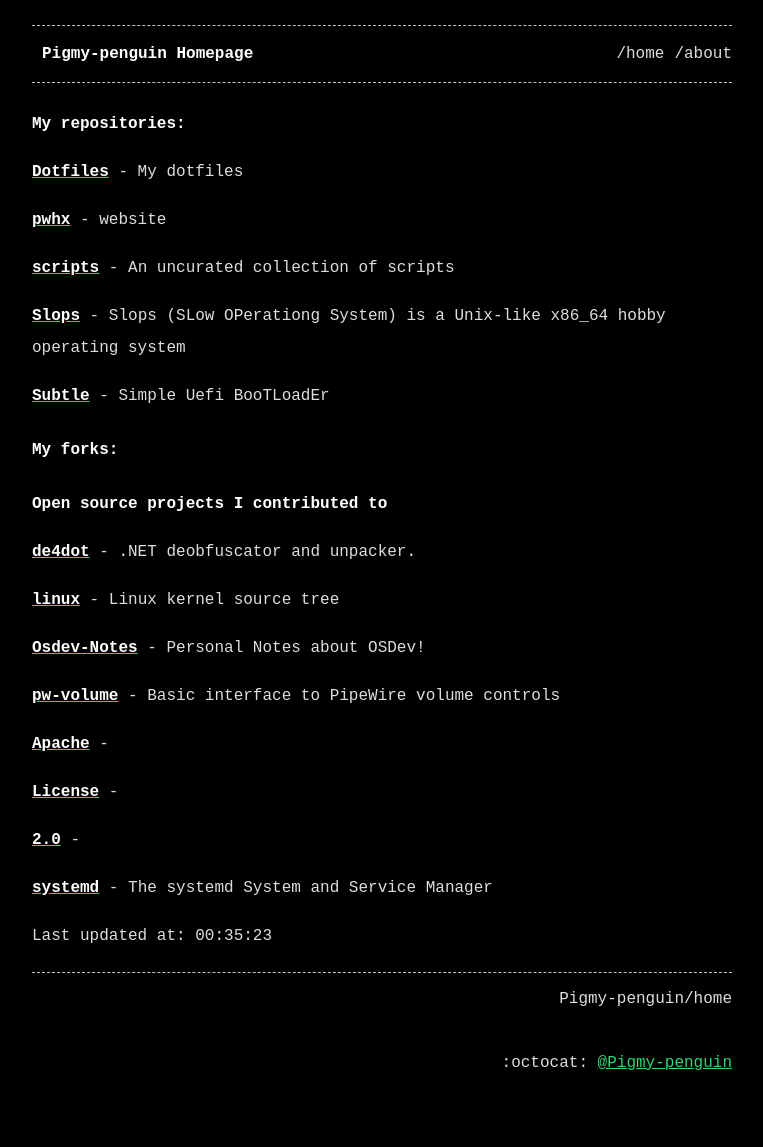
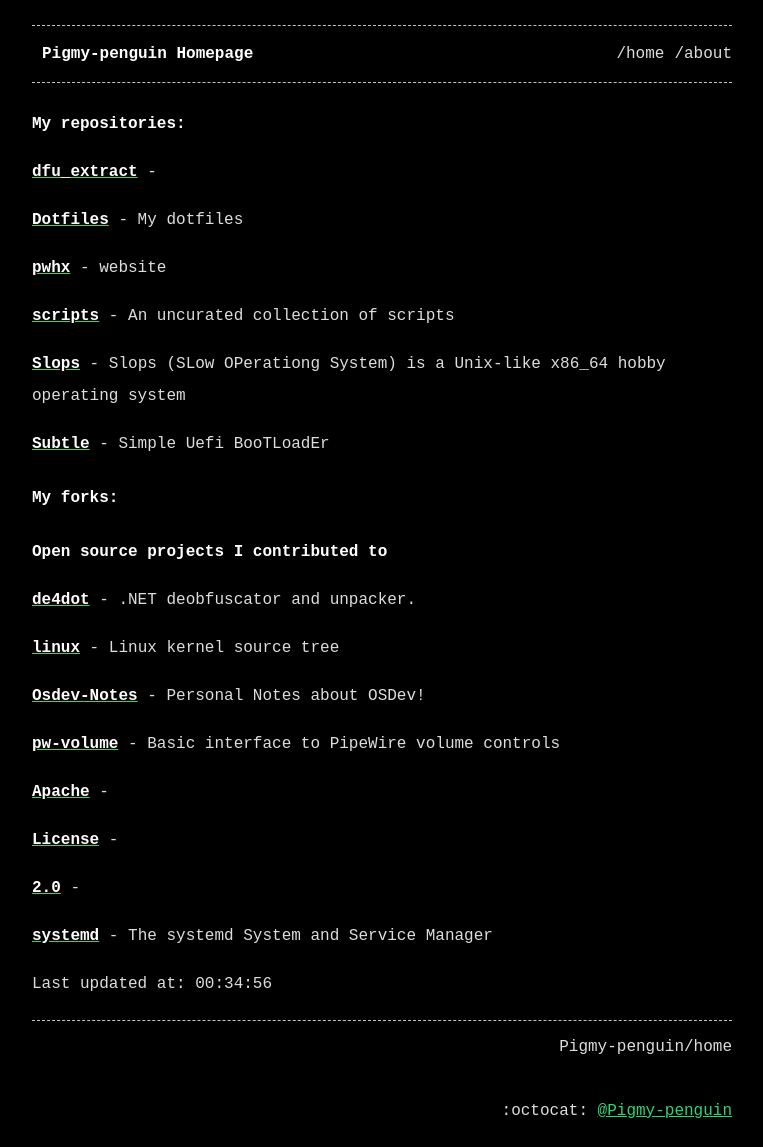
Before and after one commit to Pigmy-penguin/Pigmy-penguin.github.io, a Jekyll site: the page built from index.md, in a window 1280 px wide. Shown: the whole page, without its empty margins (258-1021 px from the left). Built offline with Jekyll 4.4.1, drawn with Linux system fonts in a browser that asks for light colours; before the commit the page ends 1099 px from its top, so only the background shows below that.

Commit message:
Auto updating the website

```diff
--- a/index.md
+++ b/index.md
@@ -6,6 +6,8 @@ title: Pigmy-penguin Homepage
 ---
 
 ## My repositories:
+
+[**dfu_extract**](https://github.com/Pigmy-penguin/dfu_extract) -
 
 [**Dotfiles**](https://github.com/Pigmy-penguin/Dotfiles) - My dotfiles
 
@@ -37,4 +39,4 @@ title: Pigmy-penguin Homepage
 [**systemd**](https://github.com/Pigmy-penguin/systemd) - The systemd System and Service Manager
 
 
-Last updated at: 00:35:23
+Last updated at: 00:34:56
```
Also changed, not shown: 1 other file.
